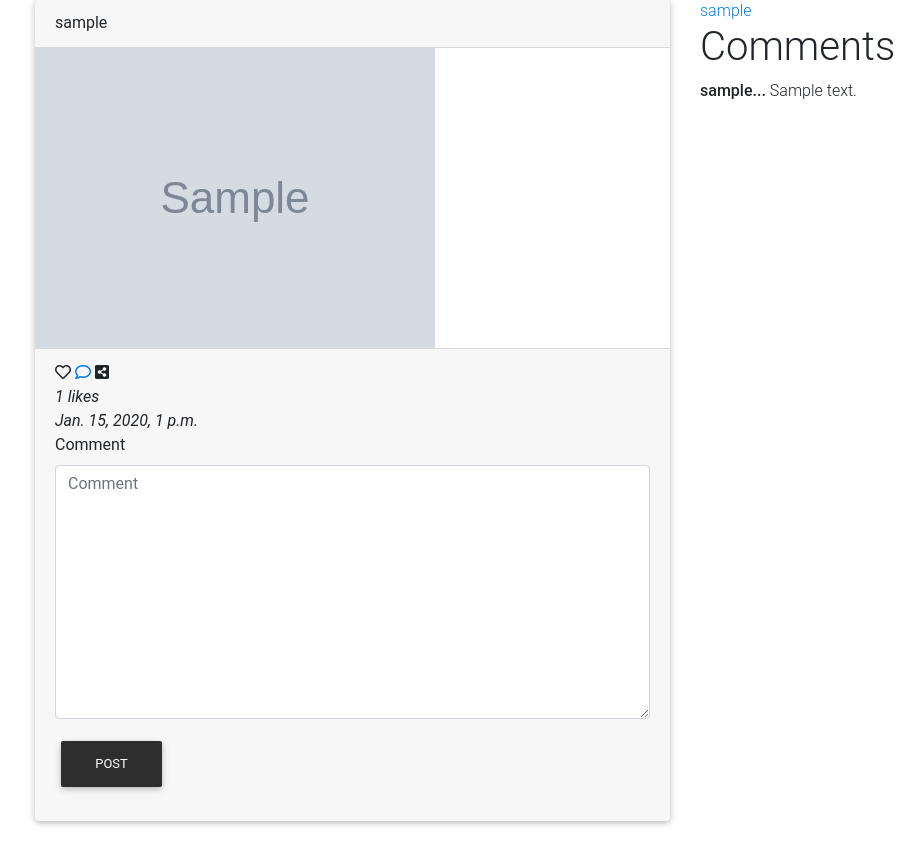
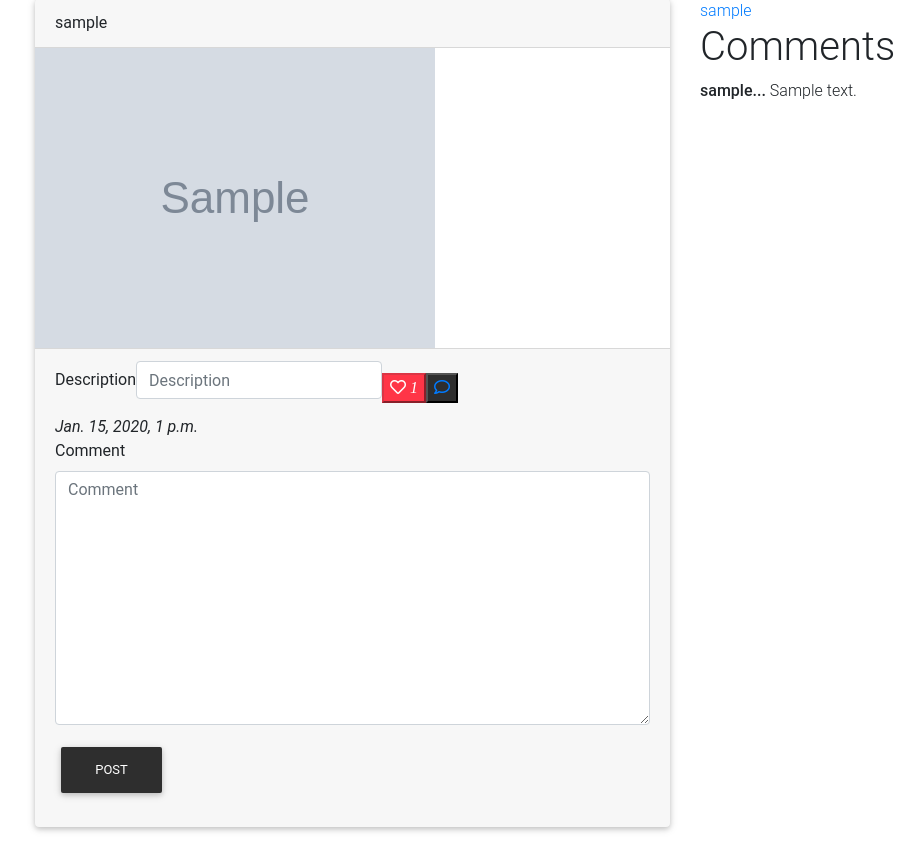
Before and after one commit to IJaccojwang/Igram, a Django app: page /image/comment/1/ in a window 1280 px wide. Shown: the part 133-1000 px from the top of the page, without its empty margins (145-1069 px from the left). Before the commit the page ends 959 px from the top, so only its background shows below. Run offline with Django 3.2, Linux system fonts and the light colour scheme; a user stored in the database is signed in; tables that the repository leaves empty hold one stand-in row (values such as "Sample post"); grey boxes marked "Sample" are stand-in pictures; parts of the project's set-up code (start-up, migrations or seed data) failed here and were passed over; some libraries are stand-ins or nearby versions.

Commit message:
Create buttons for liking and commenting in comment.html

```diff
--- a/photos/templates/comment.html
+++ b/photos/templates/comment.html
@@ -23,13 +23,17 @@
           </div>
           <div class="card-footer">
               <div>
-                  <i class="far fa-heart"></i>
-                  <a href="/image/comment/{{image.id}}"><i class="far fa-comment"></i></a>
-                  <i class="fas fa-share-alt-square"></i>
+
+                  <form class="form-inline" action="/image/comment/{{image.id}}/" method="post">
+                    {%csrf_token%}
+                    {%bootstrap_form forms%}
+
+                    <input type="hidden" name="like" value="1">
+                    <button class="btn-danger" type="submit" name="button"><i   class="far  fa-heart"><i> {{image.likes}}</i></i></button>
+                    <button class="btn-elegant"><a href="/image/comment/{{image.id}}"><i class="far fa-comment"></i></a></button>
+
+                  </form>
               </div>
-            <div>
-              <i>{{image.likes}} likes</i>
-            </div>
             <div>
               <i>{{image.post_date}} </i>
             </div>
```
Also changed, not shown: photos/templates/home.html (+8 -5 lines).
